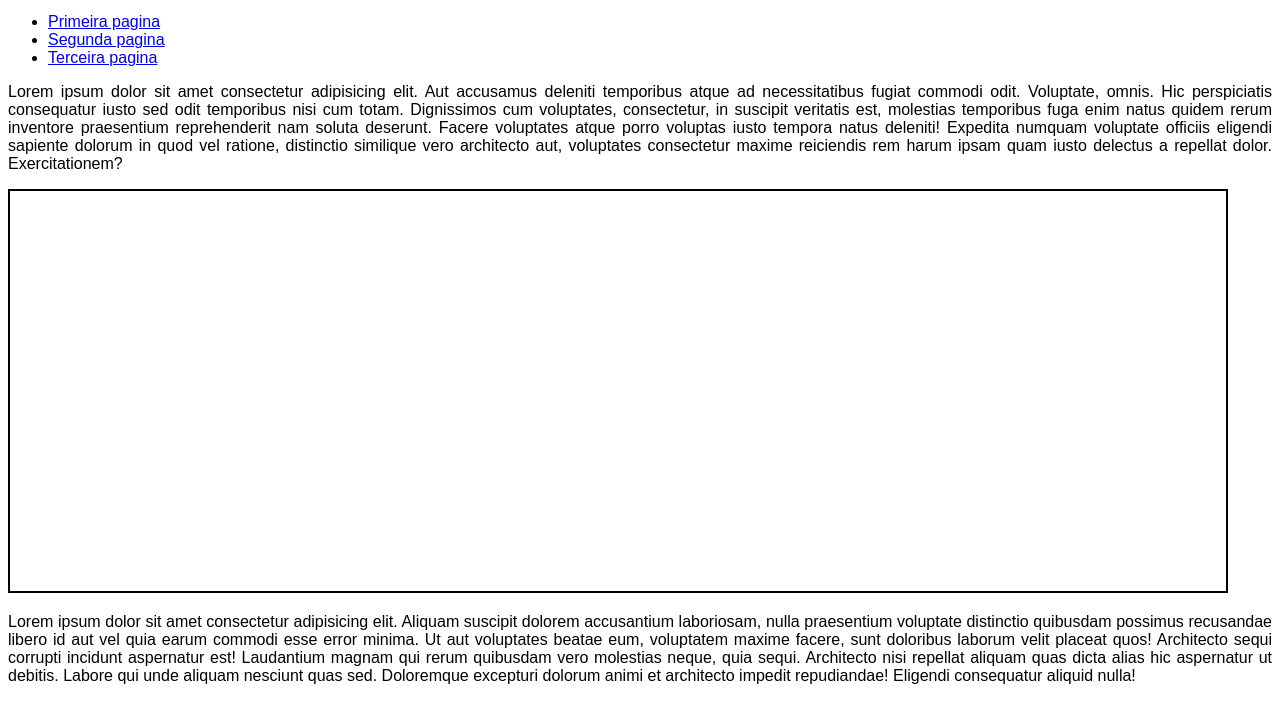
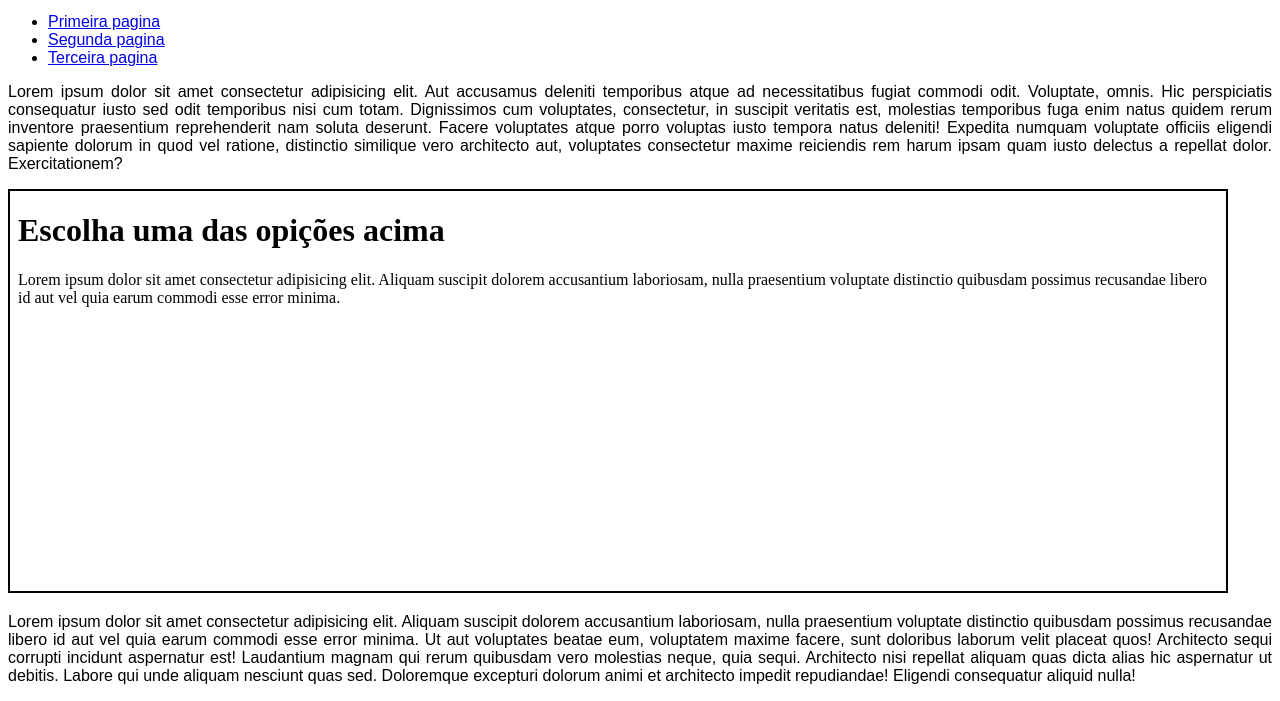
Before and after one commit to CTR54/HTML-CSS, a plain HTML site: page EXERCICIOS/ex024/iframe003.html in a window 1280 px wide. Shown: the part 137-838 px from the top of the page. Drawn offline with Linux system fonts and the light colour scheme.

Commit message:
atualização iframe003

```diff
--- a/EXERCICIOS/ex024/iframe003.html
+++ b/EXERCICIOS/ex024/iframe003.html
@@ -35,7 +35,7 @@
     Dignissimos cum voluptates, consectetur, in suscipit veritatis est, molestias temporibus fuga enim natus quidem rerum inventore praesentium reprehenderit nam soluta deserunt. Facere voluptates atque porro voluptas iusto tempora natus deleniti!
     Expedita numquam voluptate officiis eligendi sapiente dolorum in quod vel ratione, distinctio similique vero architecto aut, voluptates consectetur maxime reiciendis rem harum ipsam quam iusto delectus a repellat dolor. Exercitationem?</p>
 
-    <iframe src="" id="tela" name="frame">
+    <iframe srcdoc="<h1>Escolha uma das opições acima</h1><p>Lorem ipsum dolor sit amet consectetur adipisicing elit. Aliquam suscipit dolorem accusantium laboriosam, nulla praesentium voluptate distinctio quibusdam possimus recusandae libero id aut vel quia earum commodi esse error minima.</p>" id="tela" name="frame">
         <p>Infelizmente seu navegador não é compativel com esta ferramenta.</p>
     </iframe>
 
```
Also changed, not shown: EXERCICIOS/ex024/pagextra/pag003.html (+1 -0 lines).
